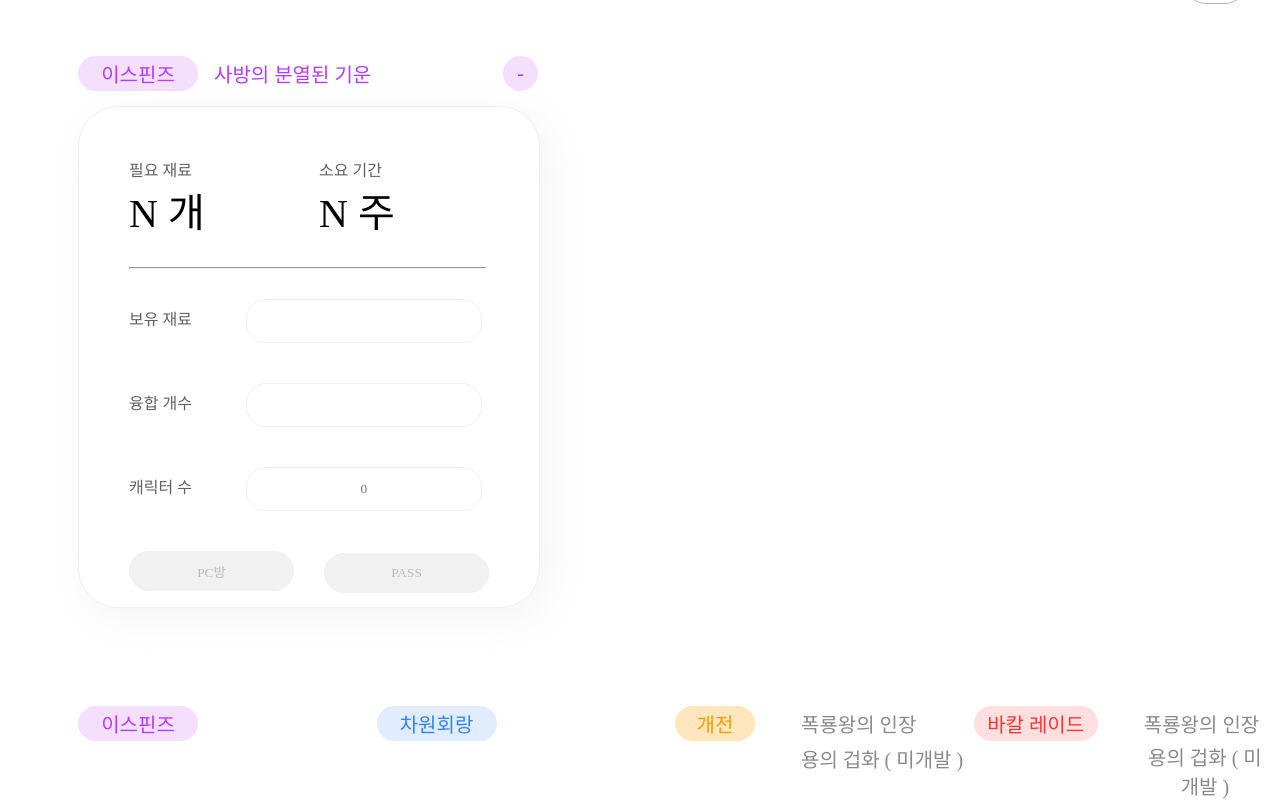
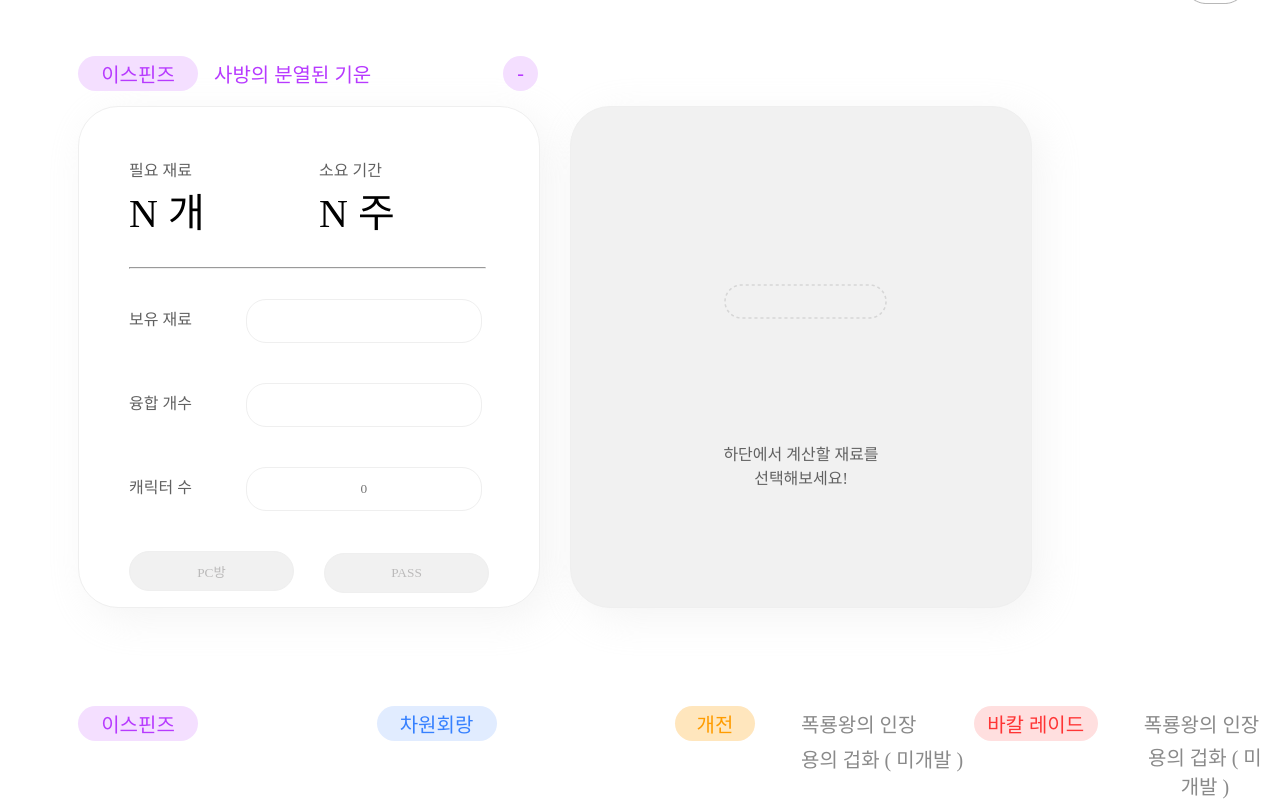
Before and after one commit to euntaek419/your-materials, a Vue app: page / in a window 1280 px wide. Both pictures are taken after a click on the button "이스핀즈". Shown: the part 122-922 px from the top of the page. Built offline with nearby package versions, Linux system fonts and the light colour scheme; a web font is replaced by a local one.

Commit message:
2023/06/10_ info box 개발

```diff
--- a/src/App.vue
+++ b/src/App.vue
@@ -24,6 +24,12 @@
       <div v-if="Materials3 == true" class="main">
         <Materials3 :ItemData="ItemData" @Open3="Open3()"></Materials3>
       </div>
+
+      <div v-if="Materials0 == true || Materials1 == true || Materials2 == true || Materials3 == true" >
+        <Nonebox></Nonebox>
+      </div>
+
+
     </div>
 
     <div>
@@ -47,6 +53,7 @@ import Materials0 from './components/Materials0.vue';
 import Materials1 from './components/Materials1.vue';
 import Materials2 from './components/Materials2.vue';
 import Materials3 from './components/Materials3.vue';
+import Nonebox from './components/Nonebox.vue';
 import Footer from '@/components/Footer';
 import materialdata from './assets/materialdata'
 
@@ -69,6 +76,7 @@ export default {
     Materials2,
     Materials3,
     Footer,
+    Nonebox,
 
     },
   methods: {
--- /dev/null
+++ b/src/components/Nonebox.vue
@@ -0,0 +1,49 @@
+<template>
+  <div class="Materials">
+
+    <div class="Mainbox">
+        <img src="../assets/images/Gray_ani.gif" class="Info_img">
+        <div class="Info">하단에서 계산할 재료를</div>
+        <div class="Info">선택해보세요!</div>
+    </div>
+
+  </div>
+</template>
+
+<script>
+export default {
+    data:() => {
+        return {
+        }
+    },
+}
+</script>
+
+<style scoped>
+.Materials {
+    height: 600px;
+    padding-right: 30px; /* 각 페이지 간격 */
+    /* 필수 */
+}
+
+.Mainbox{
+    width: 460px;
+    height: 500px;
+    border-radius: 40px;
+    box-shadow: 10px 10px 40px 0 rgba(220, 220, 220, 0.3);
+    border: solid 1px #efefef;
+    background-color: #f1f1f1;
+    margin-top: 100px;
+    display: block;
+}
+
+.Info{
+    color: #616161;
+    text-align: center;
+}
+
+.Info_img{
+    margin-top : 60px;
+    margin-left : 100px;
+}
+</style>
```
Also changed, not shown: src/assets/images/Gray_ani.gif (added).
